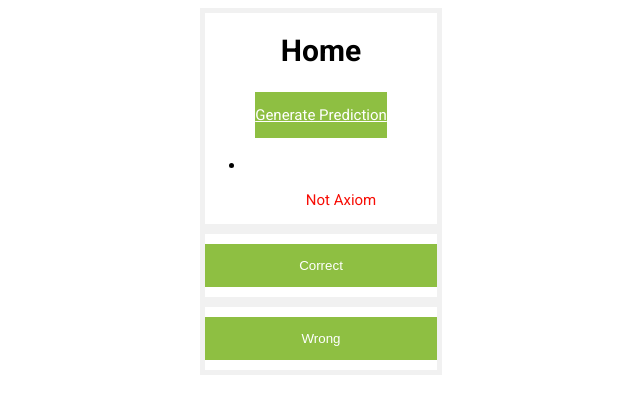
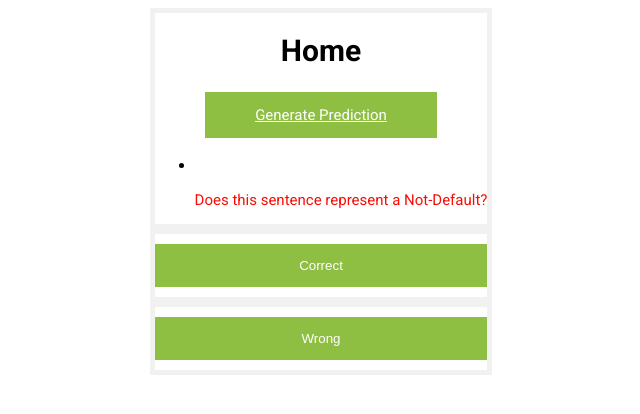
Before and after one commit to chapnitsky/bsc, a Django app: page /sub/checker in a window 1280 px wide. Shown: the top 414 px of the page, without its empty margins (319-959 px from the left). Run offline with Django 4.2, Linux system fonts and the light colour scheme; tables that the repository leaves empty hold one stand-in row (values such as "Sample post"); a database or web service that is not in the repository returns one stand-in record (values such as "Sample title").

Commit message:
Update home.html

```diff
--- a/webapi/web/templates/web/home.html
+++ b/webapi/web/templates/web/home.html
@@ -13,10 +13,10 @@
         <ul>
                 {% if sentences.ans == 1 %}
                     <li><h3>{{sentences.sentence}}</h3></li>
-                    <div class="axiom">Axiom</div>
+                    <div class="axiom">Does this sentence represent a Default?</div>
                 {% else %}
                     <li><h3>{{sentences.sentence}}</h3></li>
-                    <div class="notaxiom">Not Axiom</div>
+                    <div class="notaxiom">Does this sentence represent a Not-Default?</div>
 
                 {% endif %}
         </ul>
```
